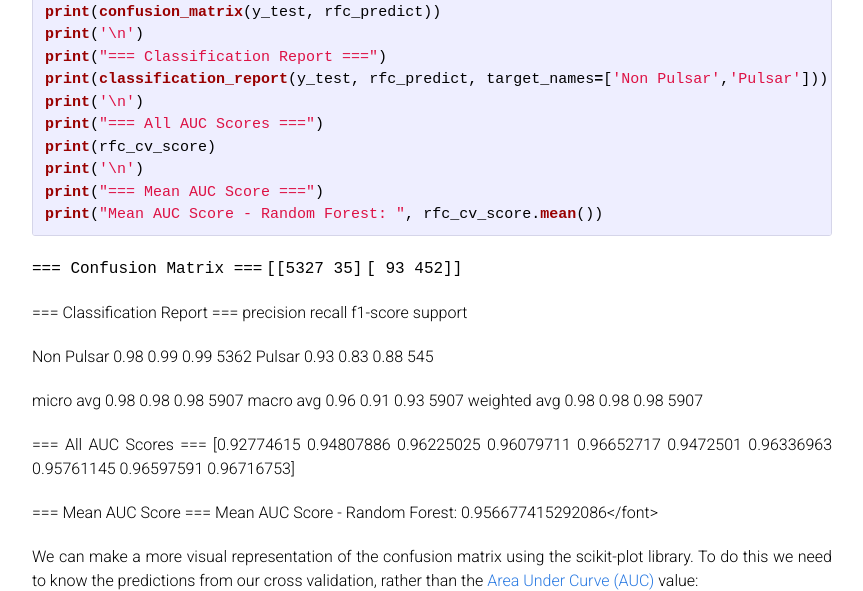
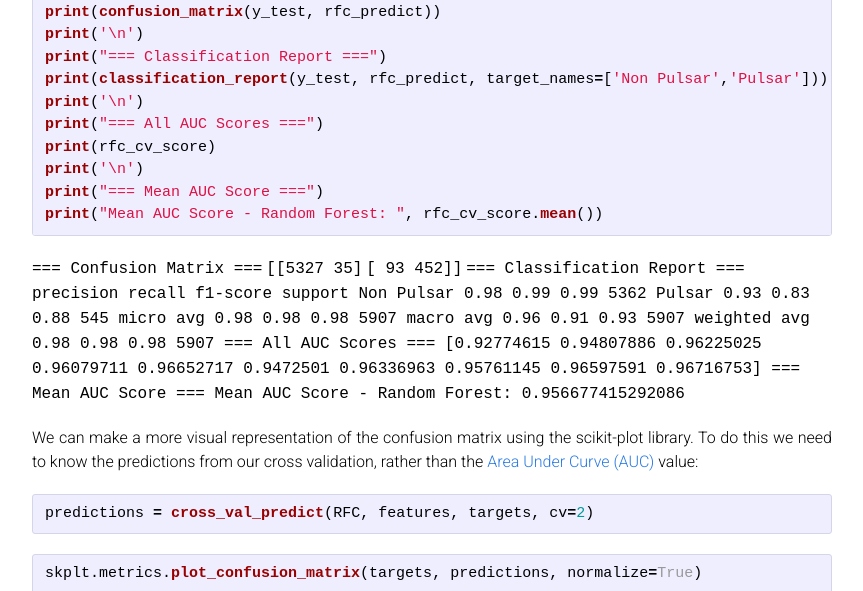
Before and after one commit to as595/csc-2019, a Jekyll site: the page built from classification.md, in a window 1280 px wide and 900 px high, scrolled down 10677 px, cut to the strip 0-591 px from the top of the window. Shown: the whole strip, without its empty margins (208-1071 px from the left). Built offline with Jekyll 4.4.1, drawn with Linux system fonts in a browser that asks for light colours; formulas are drawn with MathJax 3.

Commit message:
Update classification.md

```diff
--- a/classification.md
+++ b/classification.md
@@ -306,10 +306,12 @@ print("Mean AUC Score - Random Forest: ", rfc_cv_score.mean())
 
 <font face="courier new">
 === Confusion Matrix ===</font>
+
 <font face="courier new">[[5327   35]</font>
+
 <font face="courier new">[  93  452]]</font>
 
-=== Classification Report ===
+<font face="courier new">=== Classification Report ===
 precision recall f1-score support
 
 Non Pulsar 0.98 0.99 0.99 5362
```
